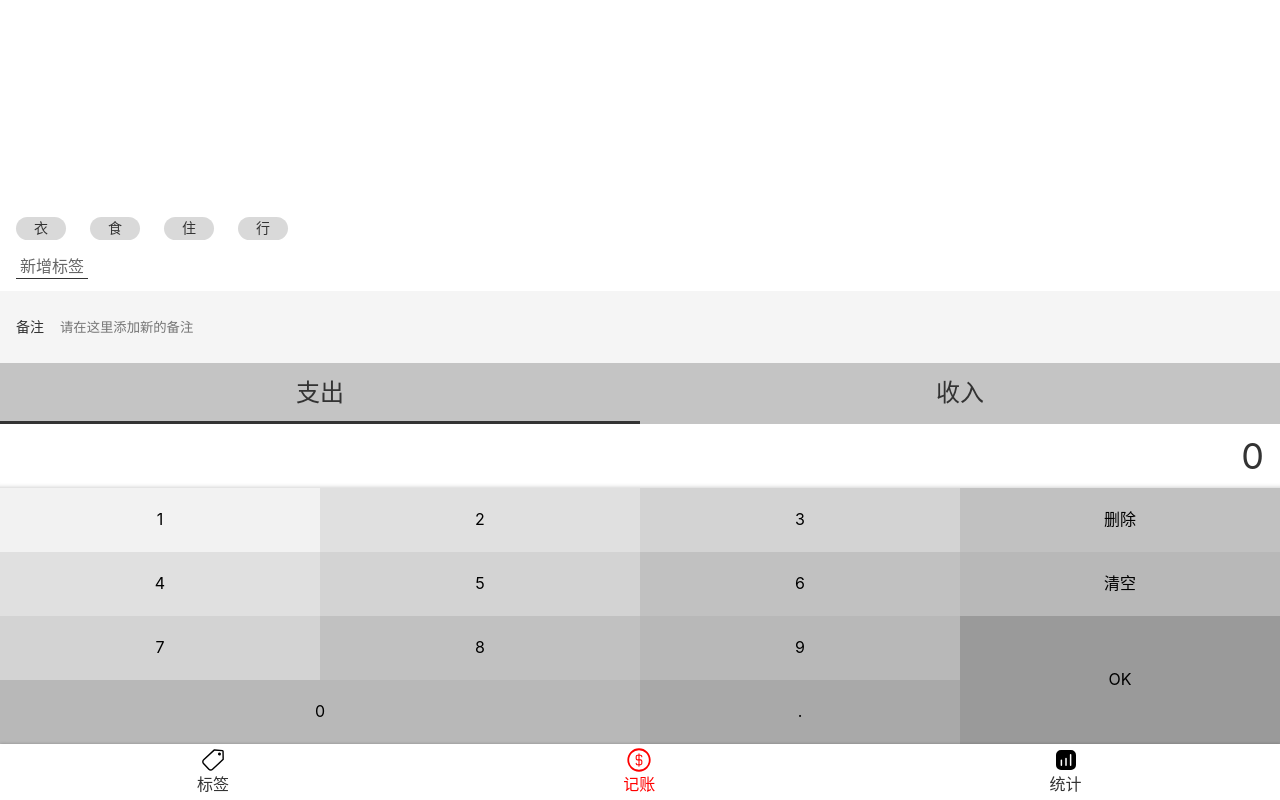
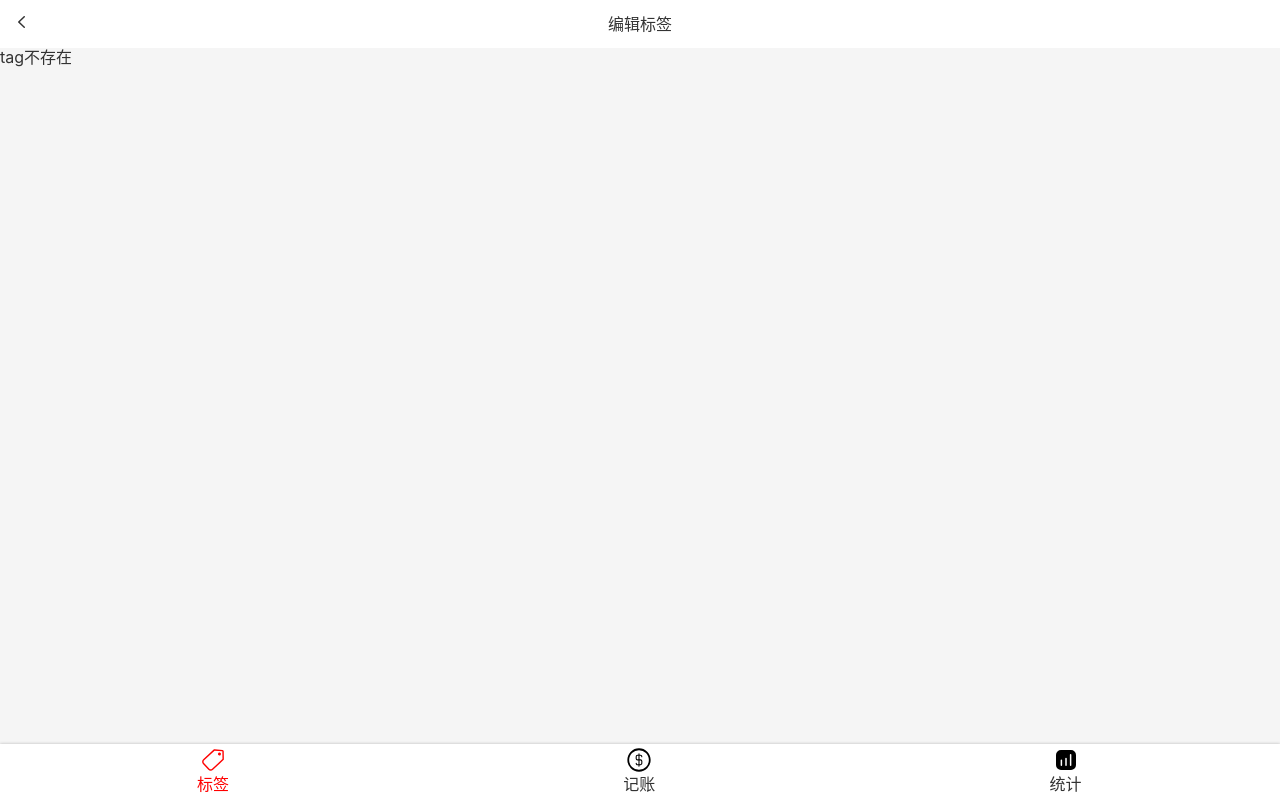
Before and after one commit to znzaznz/React-Morny, a React app: page /#/tags/1 in a window 1280 px wide. Before the commit this address led to /#/money. Built offline with nearby package versions, Linux system fonts and the light colour scheme; the HTML template or start-up script is replaced by a standard one.

Commit message:
完成了uuid对id的重构

```diff
--- a/package.json
+++ b/package.json
@@ -102,7 +102,9 @@
   "devDependencies": {
     "@types/react-router-dom": "^5.1.7",
     "@types/styled-components": "^5.1.8",
+    "@types/uuid": "^8.3.0",
     "@types/webpack-env": "^1.16.0",
+    "react-uuid": "^1.0.2",
     "svg-sprite-loader": "^6.0.0",
     "svgo-loader": "^3.0.0"
   },
--- a/src/components/TagsSection/TagsSection.tsx
+++ b/src/components/TagsSection/TagsSection.tsx
@@ -1,7 +1,6 @@
 import React from 'react';
 import styled from "styled-components";
 import {useTags} from '../../useTags';
-import {createId} from '../../lib/createId';
 
 const TagSection = styled.section`
   display: flex;
@@ -37,21 +36,16 @@ const TagSection = styled.section`
 
 
 type Props = {
-    selected:number[],
+    selected:string[],
     onChange:Function
 }
 
 const TagsSection:React.FC<Props> = (props)=>{
-    const {tags,setTags} = useTags();
+    const {tags,setTags,addTag} = useTags();
     //增加tag标签
-    const onAddTag = ()=>{
-        const tagName = window.prompt("新标签的名称为")
-        if (tagName !== null){
-            setTags([...tags,{id:createId(),name:tagName}])
-        }
-    }
+
     //标签标选功能
-    const onToggleTag = (item:number)=>{
+    const onToggleTag = (item:string)=>{
         const index = props.selected.indexOf(item)
         if (index >= 0){
             props.onChange(props.selected.filter((tag)=>{
@@ -71,7 +65,7 @@ const TagsSection:React.FC<Props> = (props)=>{
                     >{item.name}</li>
                 })}
             </ol>
-            <button onClick={onAddTag}>新增标签</button>
+            <button onClick={addTag}>新增标签</button>
         </TagSection>
     )
 }
--- a/src/lib/createId.tsx
+++ /dev/null
@@ -1,6 +0,0 @@
-let id  = 0;
-const createId = ():number=>{
-    return id += 1;
-}
-
-export {createId}
--- a/src/useTags.tsx
+++ b/src/useTags.tsx
@@ -1,18 +1,18 @@
-import {useState} from 'react';
-import {createId} from './lib/createId';
+import {useEffect, useState} from 'react';
+import { v4 as uuid } from 'uuid';
 
 const defaultTags = [
-    {id:createId(),name:"衣"},
-    {id:createId(),name:"食"},
-    {id:createId(),name:"住"},
-    {id:createId(),name:"行"}
+    {id:uuid(),name:"衣"},
+    {id:uuid(),name:"食"},
+    {id:uuid(),name:"住"},
+    {id:uuid(),name:"行"}
 ]
 //抽离useTags函数
 const useTags = ()=>{
     //此时思考到，如果是字符串的数组，会导致代码的bug，所以改成对象的数组
-   const [tags,setTags] = useState<{id:number,name:string}[]>(defaultTags)
-    const findTag = (id:number)=>{return  tags.filter(tag=>tag.id === id)[0]}
-    const findTagIndex = (id:number)=>{
+   const [tags,setTags] = useState<{id:string,name:string}[]>(defaultTags)
+    const findTag = (id:string)=>{return  tags.filter(tag=>tag.id === id)[0]}
+    const findTagIndex = (id:string)=>{
        let result = -1;
         for (let i = 0; i < tags.length; i++) {
             if (tags[i].id === id){
@@ -22,15 +22,21 @@ const useTags = ()=>{
         }
         return result
     }
-    const update = (id:number, {name}:{name:string})=>{
+    const update = (id:string, {name}:{name:string})=>{
        setTags(tags.map(tag=>{
            return (id === id ? {id,name} : tag)
        }))
     } // obj={name:2}
-    const deleteTag = (id:number)=>{
+    const deleteTag = (id:string)=>{
         setTags(tags.filter(tag => tag.id!==id))
     }
-    return {tags, setTags, findTag, update,findTagIndex,deleteTag}
+    const addTag = ()=>{
+        const tagName = window.prompt("新标签的名称为")
+        if (tagName !== null){
+            setTags([...tags,{id:uuid(),name:tagName}])
+        }
+    }
+    return {tags, setTags, findTag, update,findTagIndex,deleteTag,addTag}
 }
 
 export {useTags}
--- a/src/views/Money.tsx
+++ b/src/views/Money.tsx
@@ -9,7 +9,7 @@ type Category = "+" | "-"
 
 export default function Money(){
     const [obj,setObj] = useState({
-        tags:[] as number[],
+        tags:[] as string[],
         note:"",
         category:"-" as Category,
         amount:0
--- a/src/views/Tag.tsx
+++ b/src/views/Tag.tsx
@@ -30,7 +30,7 @@ const InputWrapper = styled.div`
 const Tag:React.FC = ()=>{
     const {findTag,update,deleteTag} = useTags();
     let {id} = useParams<Params>()
-    const tag = findTag(parseInt(id))
+    const tag = findTag(id)
 
     const history = useHistory()
     const onClickBack = ()=>{
--- a/src/views/Tags.tsx
+++ b/src/views/Tags.tsx
@@ -24,21 +24,21 @@ const TagList = styled.ol`
 `
 
 export default function Tags(){
-    const {tags} = useTags();
+    const {tags,addTag} = useTags();
     return (
         <Layout>
             <TagList>
                 {tags.map((item)=>{
                     return <li key={item.id} >
                         <Link to={`/tags/${item.id}`}>
-                            <span className={'oneLine'}>{`${item.id}.${item.name}`}</span>
+                            <span className={'oneLine'}>{`${item.name}`}</span>
                             <Icon name={'right'}/>
                         </Link>
                     </li>
                 })}
             </TagList>
             <Center>
-                <Button>新增标签</Button>
+                <Button onClick={addTag}>新增标签</Button>
             </Center>
         </Layout>
     )
```
Also changed, not shown: 1 other file (tests, documents, lock files or other folders).
